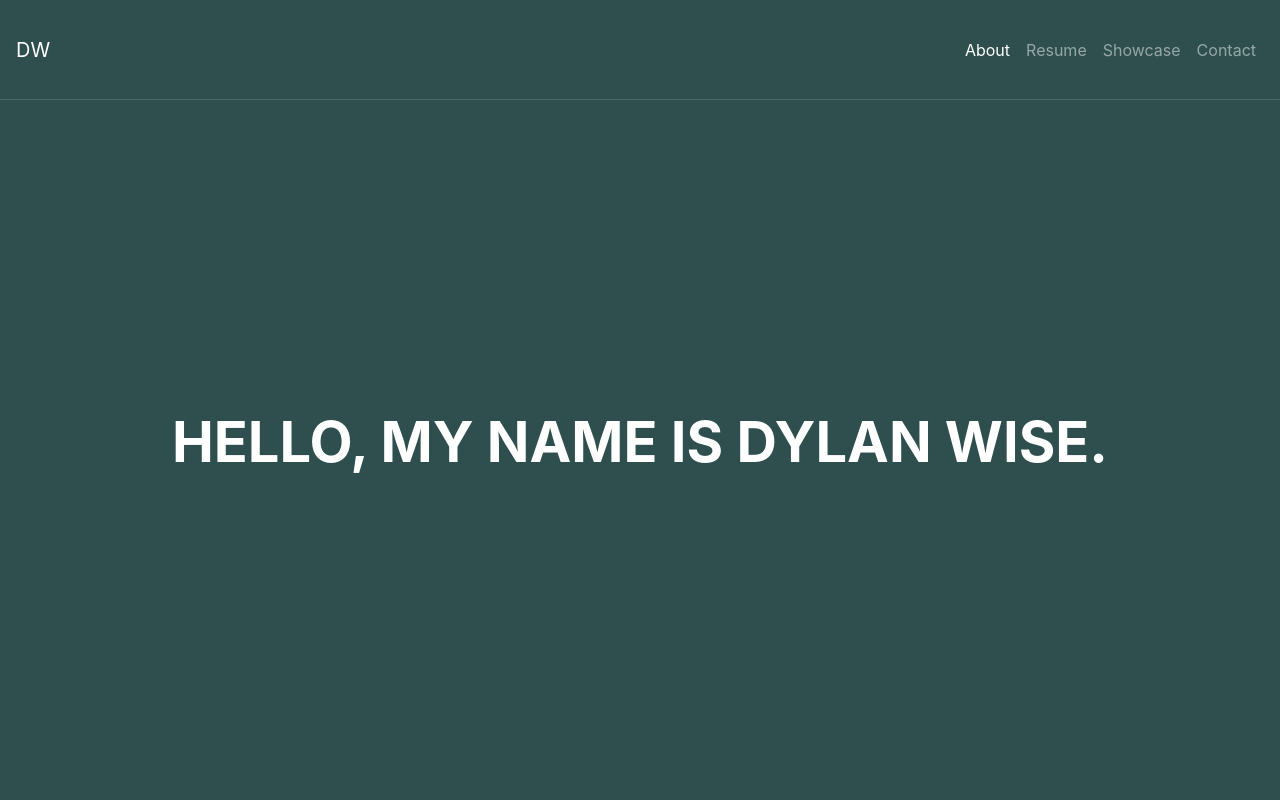
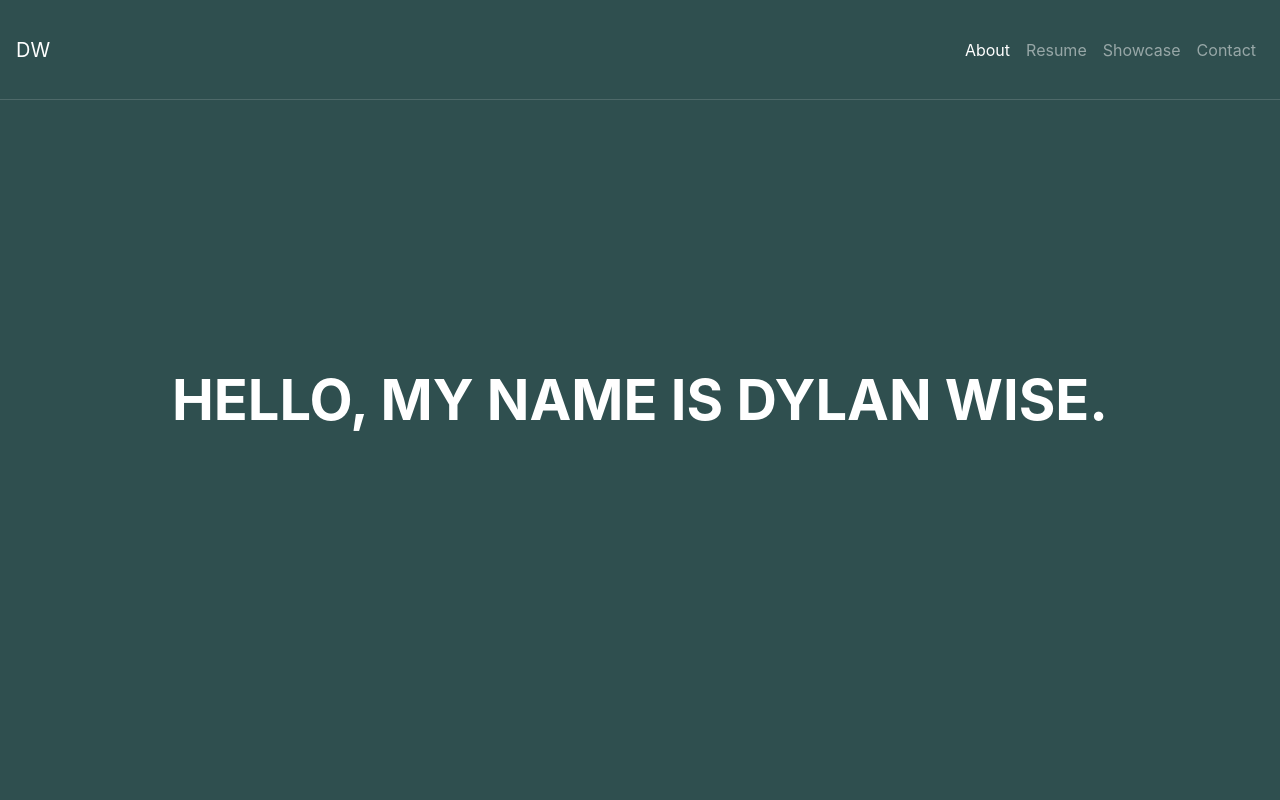
Before and after one commit to DylanTheWise0/personal-webpage, an Angular app: page / in a window 1280 px wide. Shown: the top 800 px of the page. Built offline with nearby package versions, Linux system fonts and the light colour scheme.

Commit message:
added a few tweaks for usability

```diff
--- a/src/app/home/home.component.css
+++ b/src/app/home/home.component.css
@@ -6,7 +6,7 @@
 
 .header {
     background-color: white;
-    border-bottom: 1px rgba(255,255,255,0.15) solid;
+    border-bottom:1px solid #CAD4DD;
     transition: height 0.3s ease 0s, background 0.375s ease-in-out 0s, color 0.375s ease-in-out 0s;
 }
 
@@ -14,23 +14,29 @@
     .header {
         background-color: transparent;
         height: 100px;
+        border-bottom: 1px rgba(255,255,255,0.15) solid;
     }
 }
 
 .header.small-header {
     background-color: white;
-    border-bottom: 1px white solid;
+    border-bottom:1px solid #CAD4DD;
 }
 
 @media (min-width: 992px) {
     .header.small-header {
         height: 60px;
+        border-bottom:1px solid #CAD4DD;
     }
 }
 
 .introduction-text {
+    display: flex;
+    flex-direction: column;
+    justify-content: center;
+    height: 100%;
+    overflow: auto;
     position: relative;
-    top: 50%;
     text-align: center;
     color: white;
     font-weight: bold;
--- a/src/app/home/home.component.ts
+++ b/src/app/home/home.component.ts
@@ -51,6 +51,7 @@ export class HomeComponent implements OnInit, AfterViewInit {
       this.headerElement.nativeElement.classList.add('navbar-dark');
       this.headerElement.nativeElement.classList.remove('navbar-light');
     }
+    this.introductionSectionElement.nativeElement.style.height = window.innerHeight + 'px';
   }
 
 }
```
